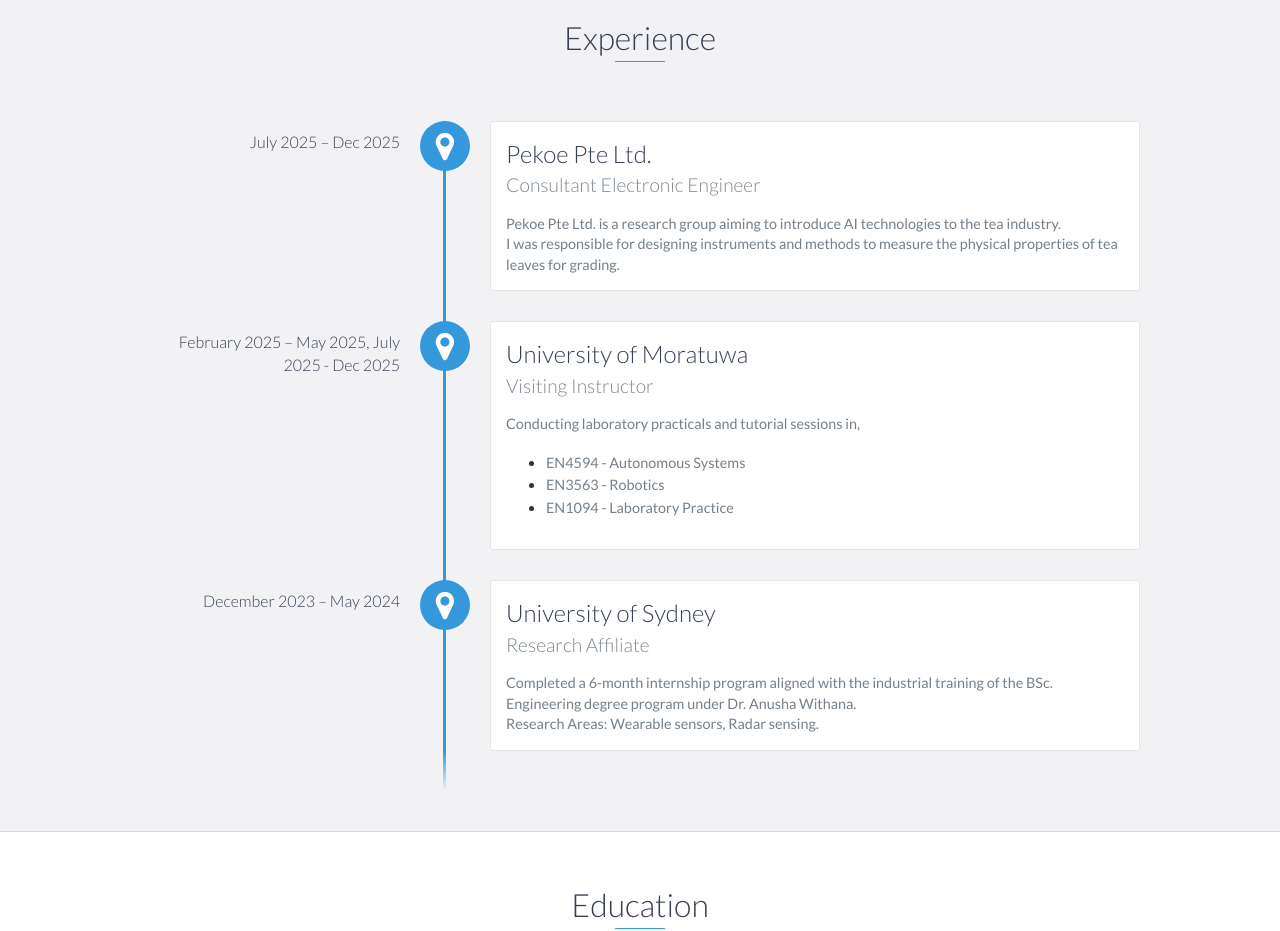
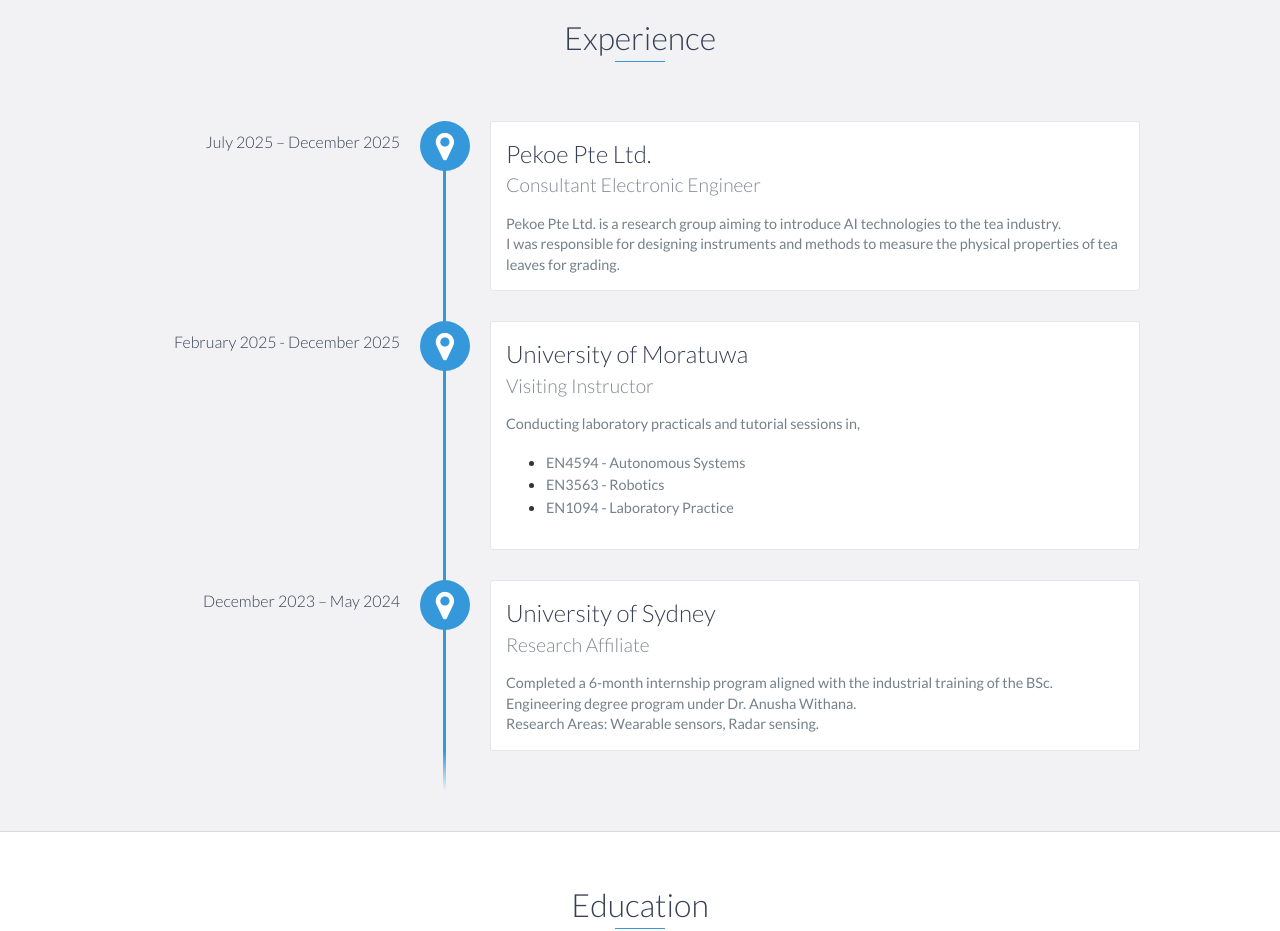
Before and after one commit to Tharusha-Sihan/Tharusha-Sihan.github.io, a website: page index.html in a window 1280 px wide. Shown: the part 1100-2031 px from the top of the page. Drawn offline with nearby package versions, Linux system fonts and the light colour scheme.

Commit message:
[Update] Dates

```diff
--- a/index.html
+++ b/index.html
@@ -89,7 +89,7 @@
     <div id="experience" class="background-alt">
         <h2 class="heading">Experience</h2>
         <div id="experience-timeline">
-            <div data-date="July 2025 – Dec 2025">
+            <div data-date="July 2025 – December 2025">
                 <h3>Pekoe Pte Ltd.</h3>
                 <h4>Consultant Electronic Engineer</h4>
                 <p>
@@ -100,7 +100,7 @@
                 </p>
             </div>
 
-            <div data-date="February 2025 – May 2025, July 2025 - Dec 2025">
+            <div data-date="February 2025 - December 2025">
                 <h3>University of Moratuwa </h3>
                 <h4>Visiting Instructor</h4>
                 <p> Conducting laboratory practicals and tutorial sessions in,
```
